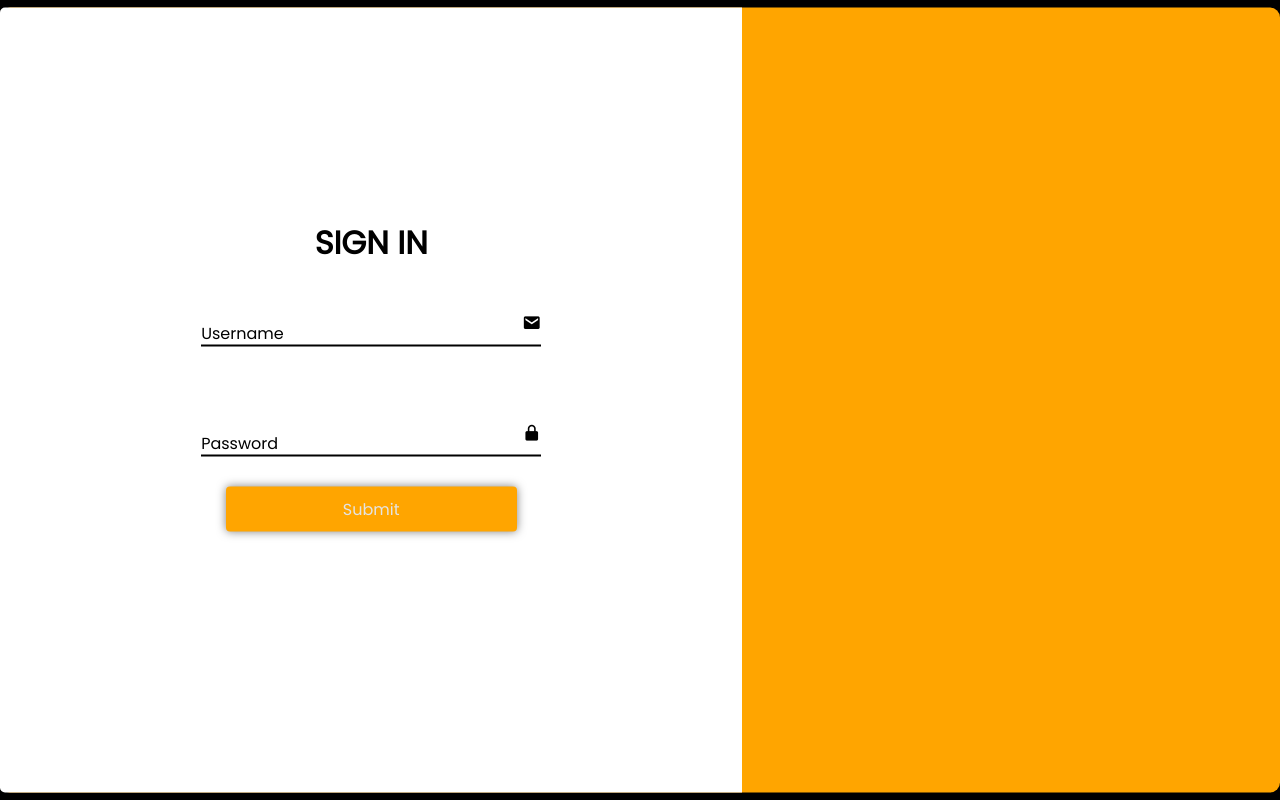
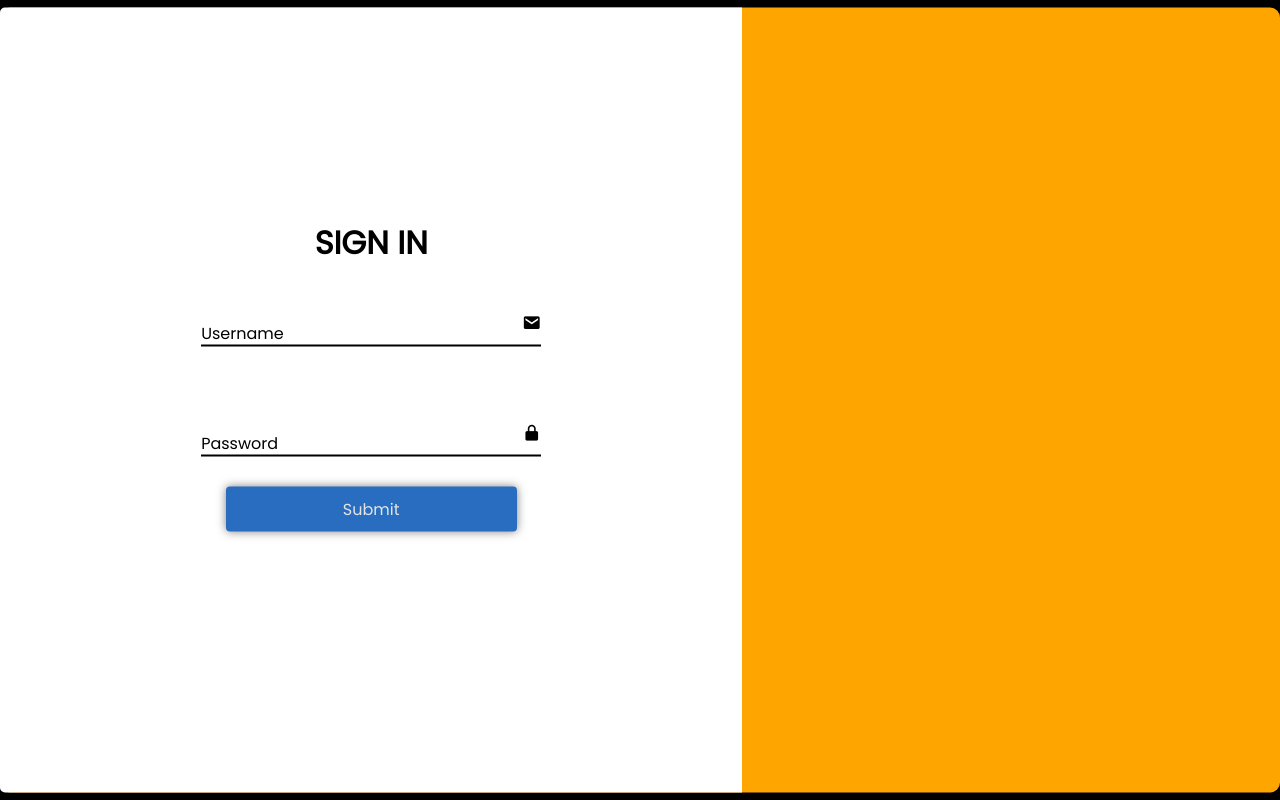
Before and after one commit to notdredre/RecipeTracker, a Flask app: page /login in a window 1280 px wide. Run offline with Flask 3, Linux system fonts and the light colour scheme.

Commit message:
Update loginStyle.css

```diff
--- a/App/static/loginStyle.css
+++ b/App/static/loginStyle.css
@@ -225,7 +225,7 @@ body {
 .btn {
   width: 50%;
   height: 45px;
-  background: orange;
+  background: #286dbf;
   border: none;
   outline: none;
   border-radius: 4px;
@@ -236,9 +236,6 @@ body {
   box-shadow: 0 0 10px rgba(0, 0, 0, 0.5);
 }
 
-.btn:hover {
-  background-color: darkorange;
-}
 
 .flash-messages {
   display: flex;
```
